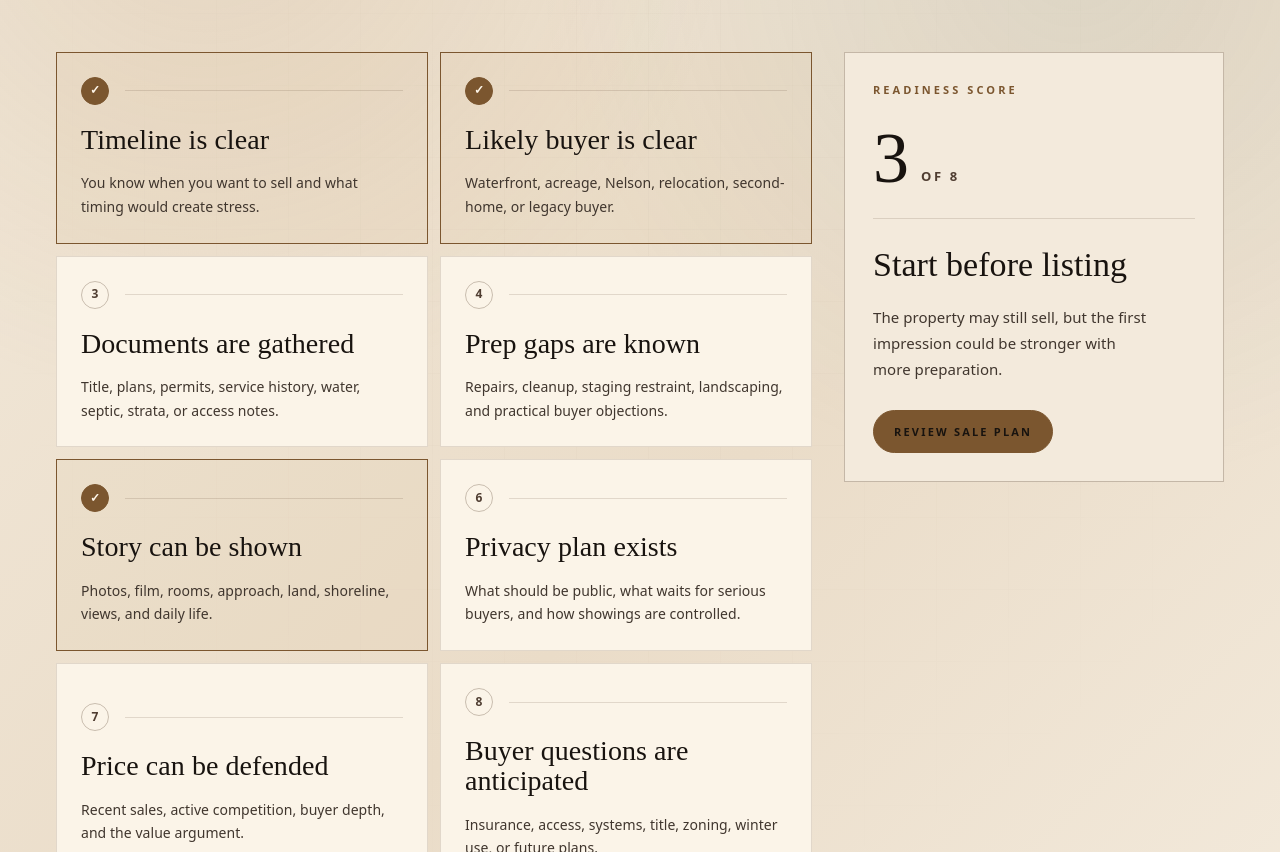
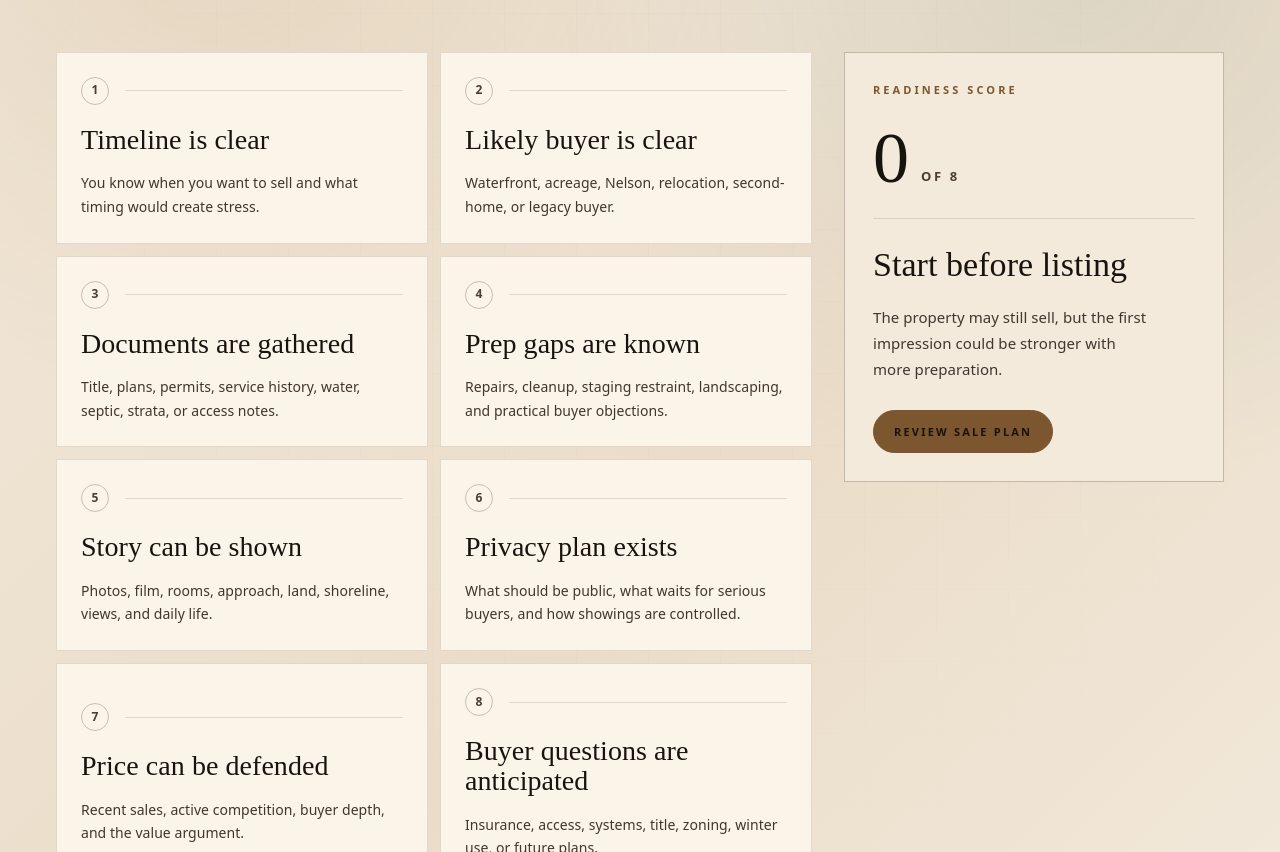
Before and after one commit to KootenayMadeDigital/Luke-Mori-Luxury-Real-Estate, a Next.js app: page /sellers in a window 1280 px wide. Shown: the part 2400-3252 px from the top of the page. Built offline with nearby package versions, Linux system fonts and the light colour scheme; a web font is replaced by a local one.

Commit message:
fix: start seller readiness unchecked

```diff
--- a/src/components/conversion/SellerReadinessChecklist.tsx
+++ b/src/components/conversion/SellerReadinessChecklist.tsx
@@ -15,7 +15,7 @@ const items = [
 ];
 
 export function SellerReadinessChecklist() {
-  const [checked, setChecked] = useState<string[]>(["timeline", "buyer", "media"]);
+  const [checked, setChecked] = useState<string[]>([]);
   const score = checked.length;
   const status = useMemo(() => {
     if (score >= 7) return { title: "Close to ready", body: "The plan is mostly in place. Luke can help sharpen pricing, presentation, and showing control before the home goes public." };
```
